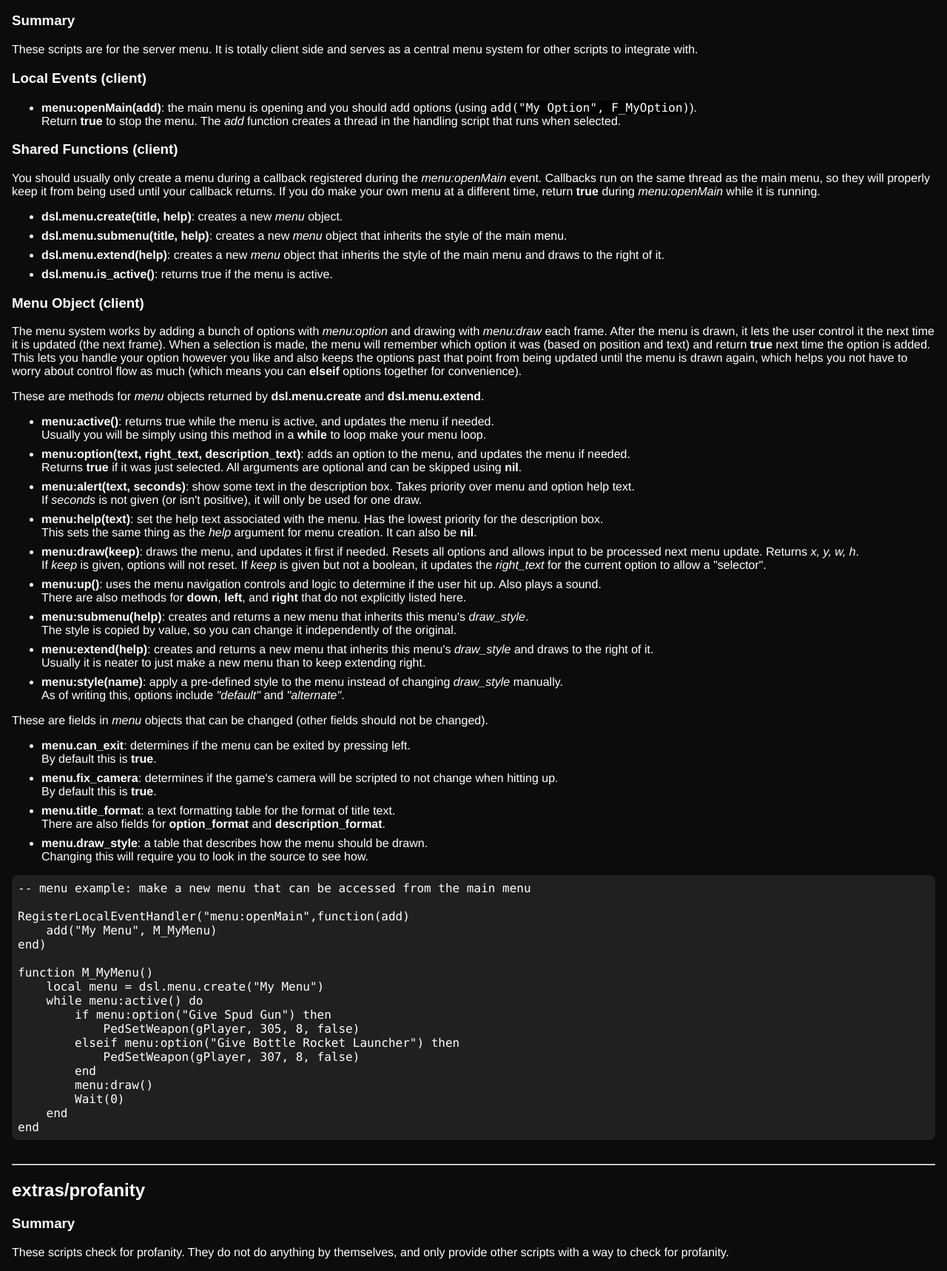
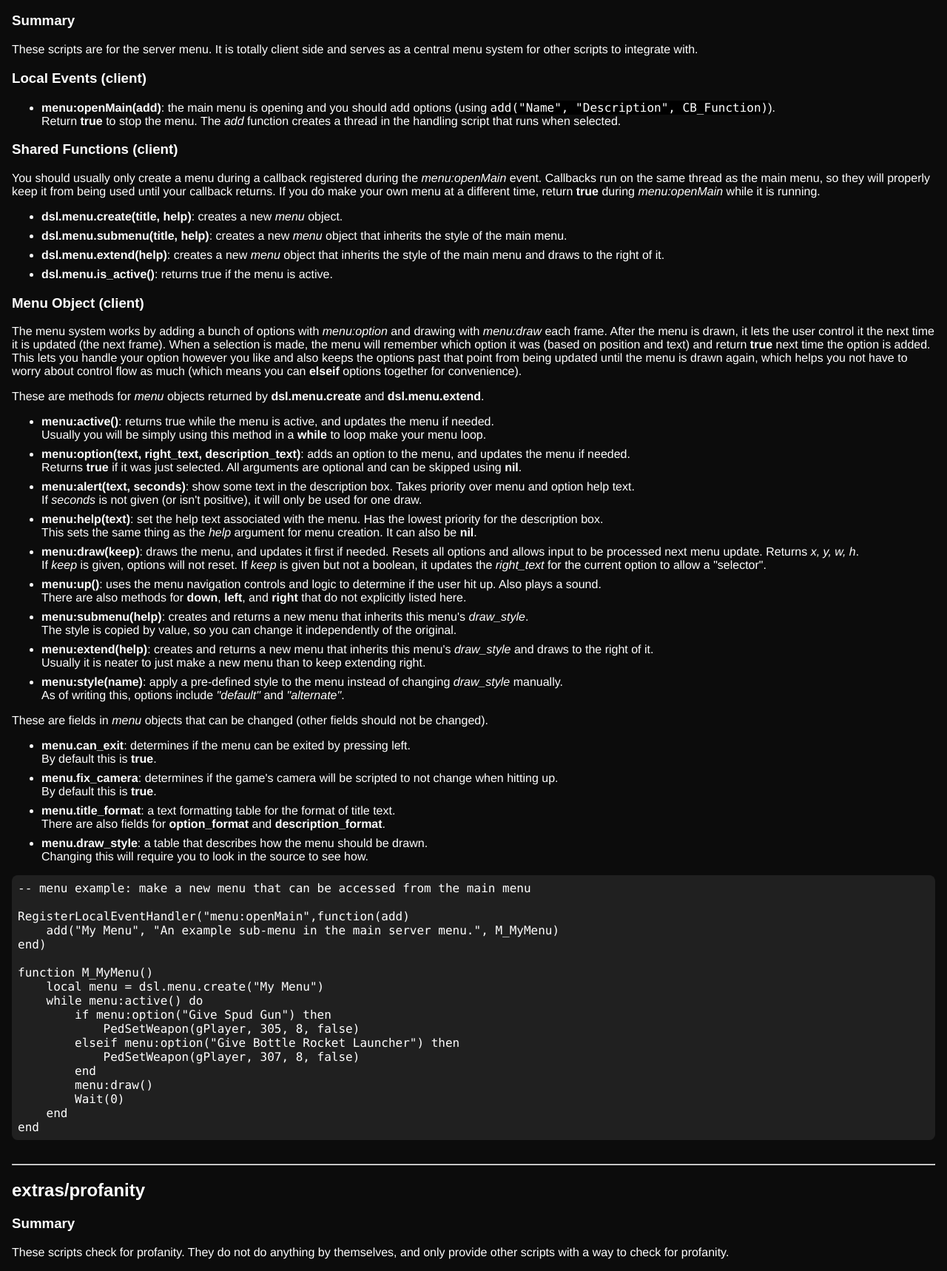
Before and after one commit to derpy54320/bully-scripting, a plain HTML site: page server.html in a window 1280 px wide. Shown: the part 4000-5718 px from the top of the page at 74% size. Drawn offline with Linux system fonts and the light colour scheme.

Commit message:
fix server menu doc

```diff
--- a/server.html
+++ b/server.html
@@ -265,7 +265,7 @@
 			</p>
 			<h3>Local Events (client)</h3>
 			<ul>
-				<li><b>menu:openMain(add)</b>: the main menu is opening and you should add options (using <dfn>add("My Option", F_MyOption)</dfn>).<br/>
+				<li><b>menu:openMain(add)</b>: the main menu is opening and you should add options (using <dfn>add("Name", "Description", CB_Function)</dfn>).<br/>
 				Return <b>true</b> to stop the menu. The <i>add</i> function creates a thread in the handling script that runs when selected.</li>
 			</ul>
 			<h3>Shared Functions (client)</h3>
@@ -327,7 +327,7 @@
 			<code>-- menu example: make a new menu that can be accessed from the main menu
 
 RegisterLocalEventHandler("menu:openMain",function(add)
-	add("My Menu", M_MyMenu)
+	add("My Menu", "An example sub-menu in the main server menu.", M_MyMenu)
 end)
 
 function M_MyMenu()
```
